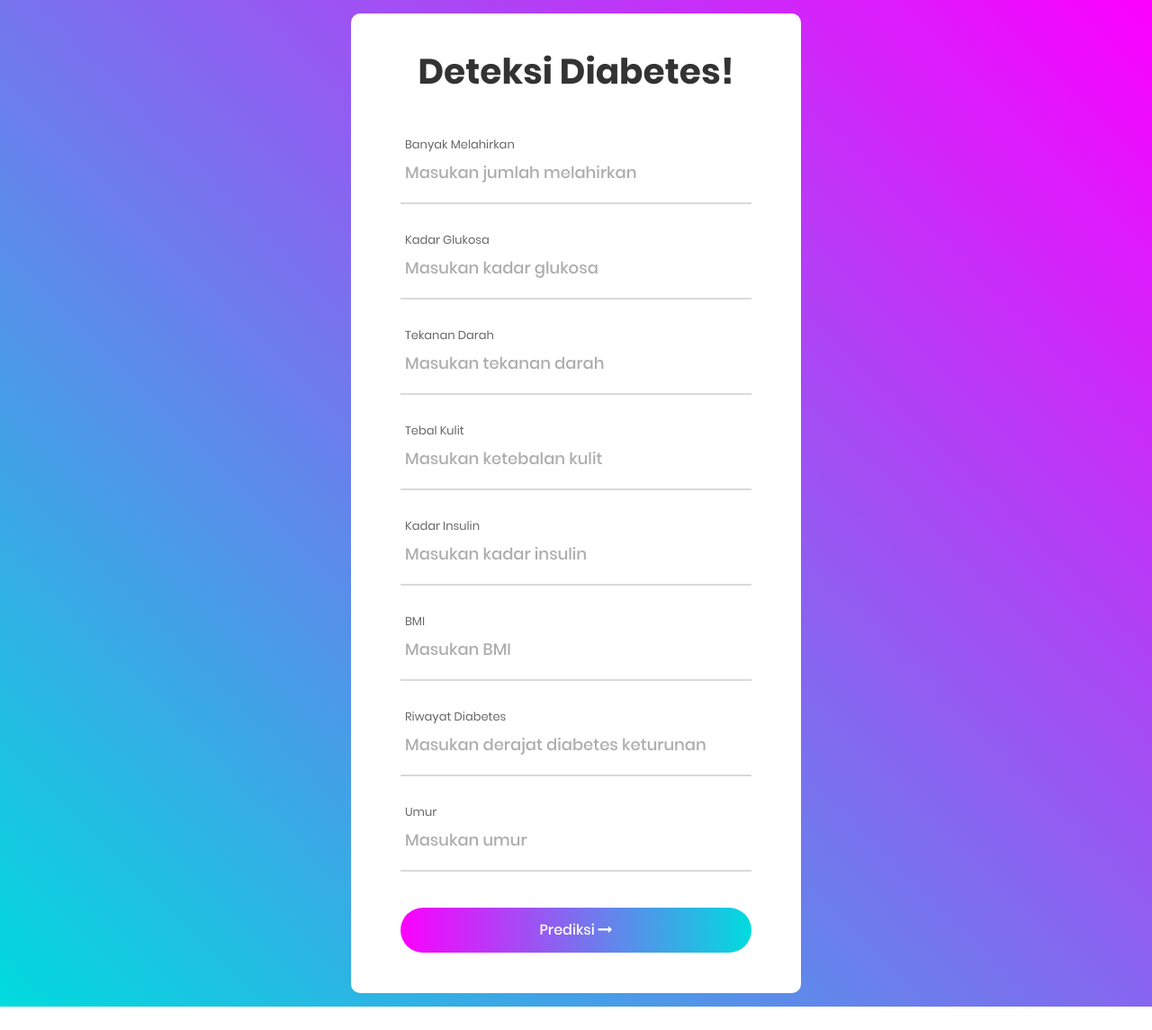
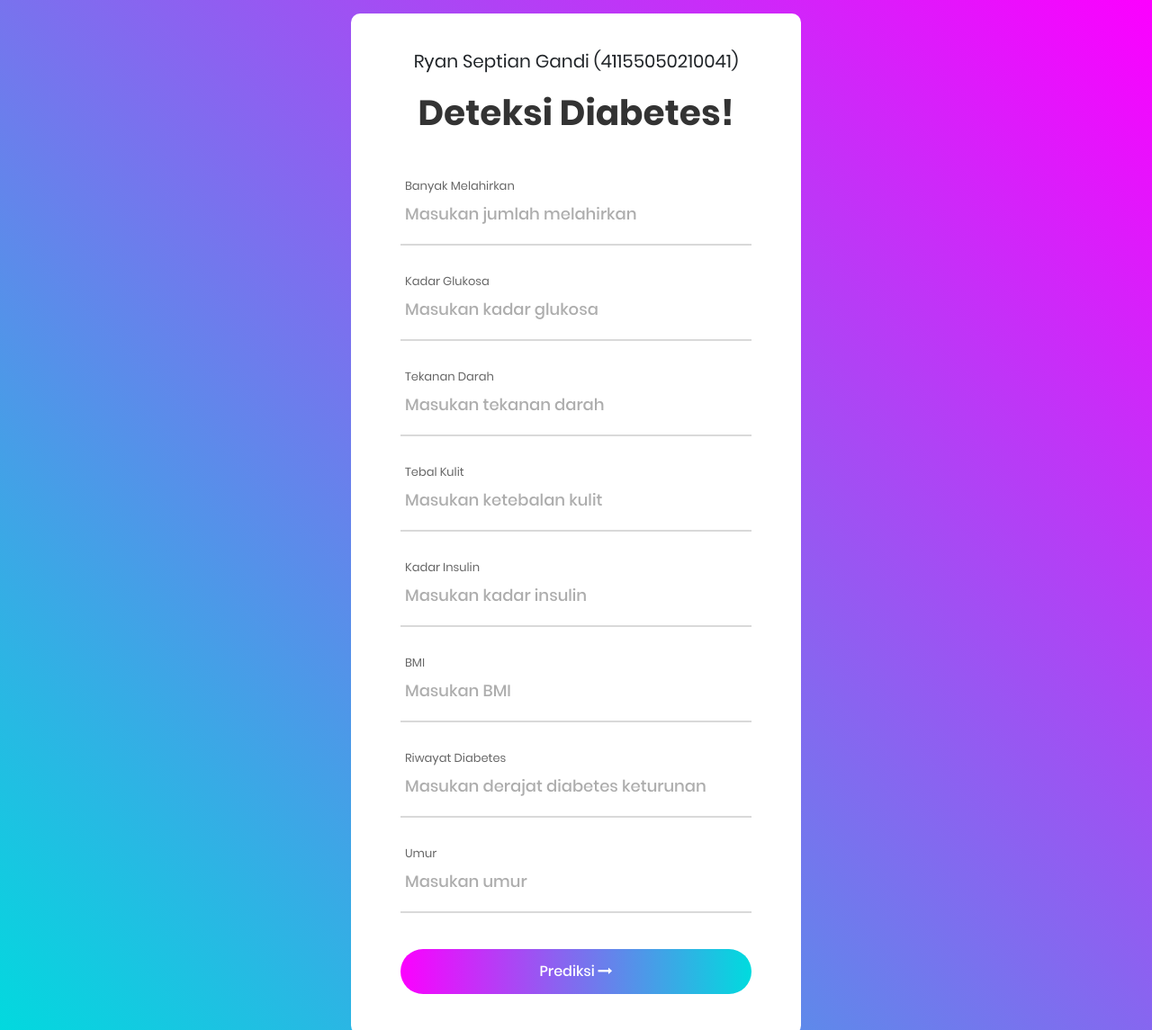
Before and after one commit to ryangandi46/prediksi_diabetes, a Flask app: page / in a window 1280 px wide. Shown: the top 1145 px of the page at 90% size. Before the commit the page ends 1119 px from the top, so only its background shows below. Run offline with Flask 3, Linux system fonts and the light colour scheme; some libraries are stand-ins or nearby versions.

Commit message:
Update index.html
menambahkan nama dan npm

```diff
--- a/templates/index.html
+++ b/templates/index.html
@@ -8,6 +8,10 @@
 <div class="container-contact100">
     <div class="wrap-contact100">
         <form class="contact100-form validate-form" action="/" method="POST">
+            <h5 class="fw-bold text-center">
+                Ryan Septian Gandi (41155050210041)
+            </h5>
+            <br>
             <span class="contact100-form-title">
                 Deteksi Diabetes!
             </span>
```
